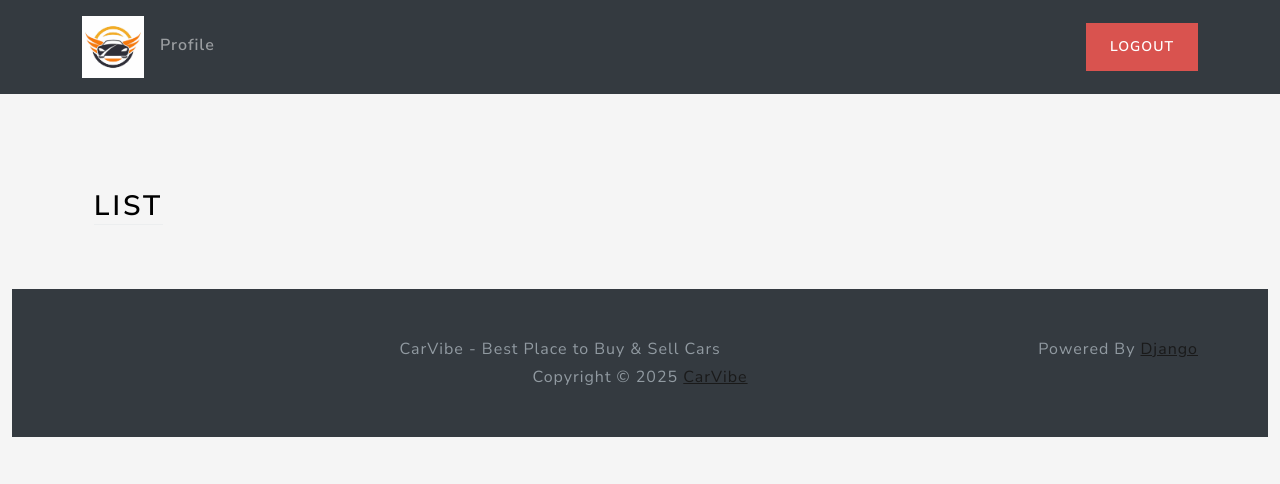
After one commit to tejth/CarVibe, a Django app: page /list/ in a window 1280 px wide. The commit adds this page. Shown: the top 484 px of the page. Run offline with Django 5.2, Linux system fonts and the light colour scheme; a user stored in the database is signed in; some libraries are stand-ins or nearby versions.

Commit message:
creating list view to list the cars

```diff
--- a/src/main/templates/views/home.html
+++ b/src/main/templates/views/home.html
@@ -12,7 +12,7 @@
      <div class="col-lg-6 col-md-8 mx-auto">
        <h1 class="fw-light">CarVibe</h1>
        <p class="lead text-muted">The best place to buy or sell modern enthusiastic cars , and we've made it that much easier.</p>
-       <a href="" class="btn btn-primary my-2">List Your Car </a>
+       <a href="{% url 'list' %}" class="btn btn-primary my-2">List Your Car </a>
      </div>
      <div class="col-lg-6 col-md-8 mx-auto">
            <!-- Listing filter -->
--- /dev/null
+++ b/src/main/templates/views/list.html
@@ -0,0 +1,19 @@
+{% extends 'base/base.html' %}
+{% load static %}
+{% load crispy_forms_tags %}
+
+
+{% block 'body' %}
+<div class="container-fluid text-center py-5">
+
+  <div class="container px-4 py-5" id="hanging-icons">
+      <div class="row g-4">
+            <div class="col d-flex align-items-start">
+              <div>
+                 <h2 class="mb-3 border-bottom" style="color: black">List</h2>
+              </div>
+      </div>
+  </div>
+
+</div>
+{% endblock %}
--- a/src/main/urls.py
+++ b/src/main/urls.py
@@ -1,7 +1,8 @@
 from django.urls import path
-from .views import main_view, home_view
+from .views import main_view, home_view , list_view
 
 urlpatterns = [
     path('', main_view, name="main"),
-    path('home/', home_view, name='home')
+    path('home/', home_view, name='home'),
+    path('list/',list_view, name='list')
 ]
--- a/src/main/views.py
+++ b/src/main/views.py
@@ -15,3 +15,12 @@ def home_view(request):
          'listings': listings,
     }
     return render(request,"views/home.html", context)
+
+
+@login_required
+def list_view(request):
+    if request.method=='POST':
+        pass
+    elif request.method =='GET':
+        pass
+    return render(request , 'views/list.html',{})
```
